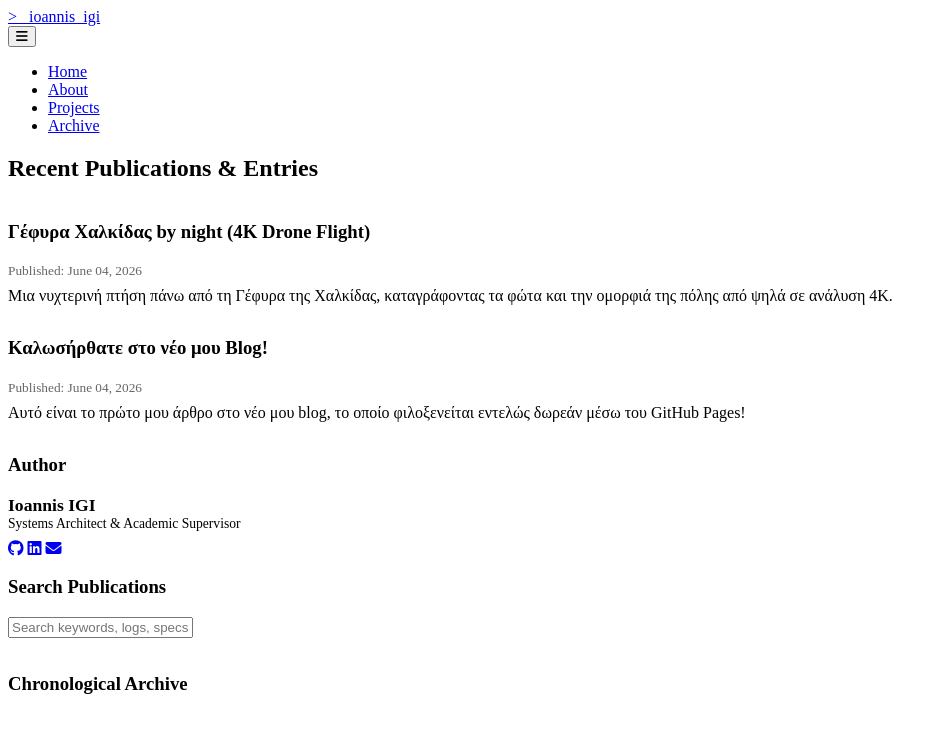
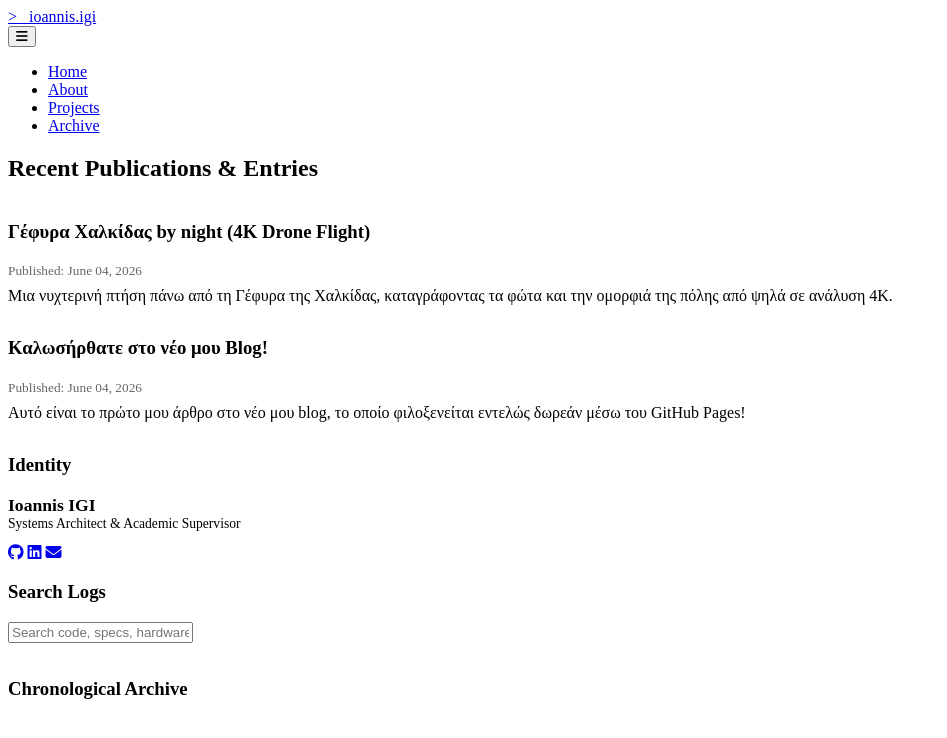
Before and after one commit to IoannisIn/ioannisin.github.io, a Jekyll site: the page built from index.html, in a window 1280 px wide. Shown: the top 738 px of the page, without its empty margins (0-947 px from the left). Built offline with Jekyll 4.4.1, drawn with Linux system fonts in a browser that asks for light colours; a style sheet for code colours, icons or effects is not loaded.

Commit message:
Update default layout with cache busting and new sidebar

```diff
--- a/_layouts/default.html
+++ b/_layouts/default.html
@@ -6,35 +6,27 @@
   <title>{% if page.title %}{{ page.title }} | {% endif %}{{ site.title }}</title>
   <meta name="description" content="{{ page.description | default: site.description }}">
 
-  <link rel="stylesheet" href="{{ '/assets/css/styles.css' | relative_url }}">
+  <!-- Cache Busting Link για άμεση ανανέωση -->
+  <link rel="stylesheet" href="{{ '/assets/css/styles.css?v=2.0' | relative_url }}">
   <link rel="canonical" href="{{ page.url | absolute_url }}">
 
-  <!-- UI Icons Layer -->
+  <!-- Icons (Async Loading για Lighthouse Performance) -->
   <link rel="stylesheet" href="https://cdnjs.cloudflare.com/ajax/libs/font-awesome/6.4.0/css/all.min.css" media="print" onload="this.media='all'">
   <link rel="stylesheet" href="https://cdn.jsdelivr.net/gh/jpswalsh/academicons@1/css/academicons.min.css" media="print" onload="this.media='all'">
 
-  <!-- SEO Graph Matrix -->
+  <!-- OpenGraph / Metadata Matrix -->
   <meta property="og:title" content="{{ page.title | default: site.title }}">
   <meta property="og:type" content="website">
   <meta property="og:url" content="{{ page.url | absolute_url }}">
-
-  <script type="application/ld+json">
-  {
-    "@context": "https://schema.org",
-    "@type": "WebSite",
-    "headline": "{{ site.title }}",
-    "url": "{{ site.url }}"
-  }
-  </script>
 </head>
 <body>
 
   <nav class="navbar">
-    <div class="logo"><a href="{{ '/' | relative_url }}">&gt;_ ioannis_igi</a></div>
-    <button class="menu-toggle" id="menu-toggle-btn" aria-label="Toggle Menu">
+    <div class="brand"><a href="{{ '/' | relative_url }}">&gt;_ ioannis<span>.igi</span></a></div>
+    <button class="menu-btn" id="burger-menu-trigger" aria-label="Toggle Menu">
       <i class="fas fa-bars"></i>
     </button>
-    <ul class="nav-links" id="navbar-menu">
+    <ul class="nav-links" id="main-nav-drawer">
       <li><a href="{{ '/' | relative_url }}">Home</a></li>
       <li><a href="{{ '/about.html' | relative_url }}">About</a></li>
       <li><a href="{{ '/projects.html' | relative_url }}">Projects</a></li>
@@ -42,20 +34,20 @@
     </ul>
   </nav>
 
-  <div class="main-wrapper">
-    <!-- Main Content Stream (Left Side) -->
+  <div class="main-container">
+    <!-- Main Left Column -->
     <main>
       {{ content }}
     </main>
 
-    <!-- Refined Engineering Sidebar (Right Side) -->
-    <aside class="sidebar-layout">
-      <!-- Profile Info -->
-      <div class="sidebar-widget">
-        <h3>Author</h3>
-        <div style="font-weight: 700; font-size: 1.1rem;">Ioannis IGI</div>
-        <div style="color: var(--text-muted); font-size: 0.85rem; margin-bottom: 0.5rem;">Systems Architect & Academic Supervisor</div>
-        <div class="social-icons">
+    <!-- Engineering Sidebar Right -->
+    <aside class="sidebar-wrapper">
+      <!-- Author Identity Widget -->
+      <div class="widget-box">
+        <h3>Identity</h3>
+        <div style="font-weight: 700; font-size: 1.1rem; color: var(--text-primary);">Ioannis IGI</div>
+        <div style="color: var(--text-muted); font-size: 0.85rem; margin-bottom: 0.8rem;">Systems Architect & Academic Supervisor</div>
+        <div class="social-flex">
           <a href="https://github.com/IoannisIn" target="_blank" rel="noopener" aria-label="GitHub"><i class="fab fa-github"></i></a>
           <a href="#" target="_blank" rel="noopener" aria-label="LinkedIn"><i class="fab fa-linkedin"></i></a>
           <a href="#" target="_blank" rel="noopener" aria-label="Google Scholar"><i class="ai ai-google-scholar"></i></a>
@@ -64,18 +56,18 @@
         </div>
       </div>
 
-      <!-- Search Widget Execution -->
-      <div class="sidebar-widget">
-        <h3>Search Publications</h3>
-        <input type="text" id="tech-search" class="search-input" placeholder="Search keywords, logs, specs..." aria-label="Search posts">
-        <div id="search-output-box" style="margin-top: 1rem; max-height: 250px; overflow-y: auto;"></div>
+      <!-- Live Search Core -->
+      <div class="widget-box">
+        <h3>Search Logs</h3>
+        <input type="text" id="sidebar-search-trigger" class="search-bar-input" placeholder="Search code, specs, hardware..." aria-label="Search posts">
+        <div id="search-results-panel" style="margin-top: 1rem; max-height: 280px; overflow-y: auto;"></div>
       </div>
 
-      <!-- Archive Group Index -->
-      <div class="sidebar-widget">
+      <!-- Month/Year Archive -->
+      <div class="widget-box">
         <h3>Chronological Archive</h3>
-        <ul class="archive-ul" id="dynamic-archive-list">
-          <!-- Populated instantly from posts.json -->
+        <ul class="archive-ui" id="sidebar-dynamic-archive">
+          <!-- Populated dynamically via main.js -->
         </ul>
       </div>
     </aside>
```
